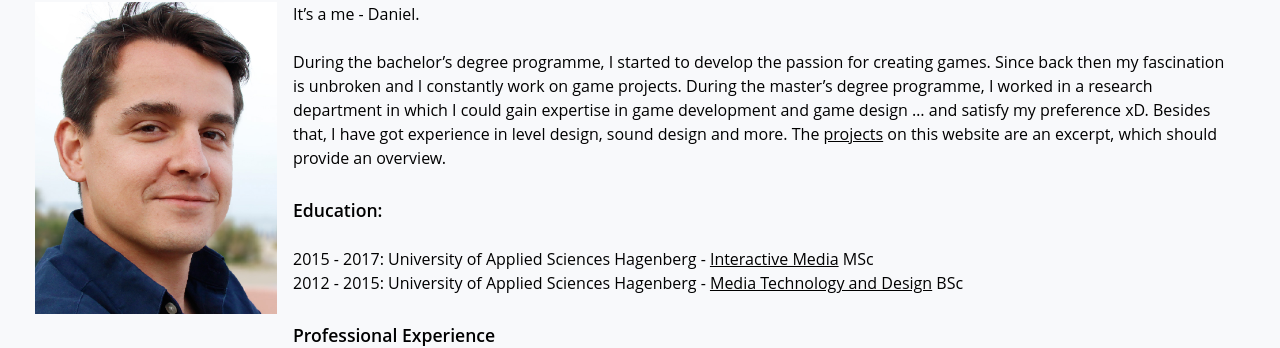
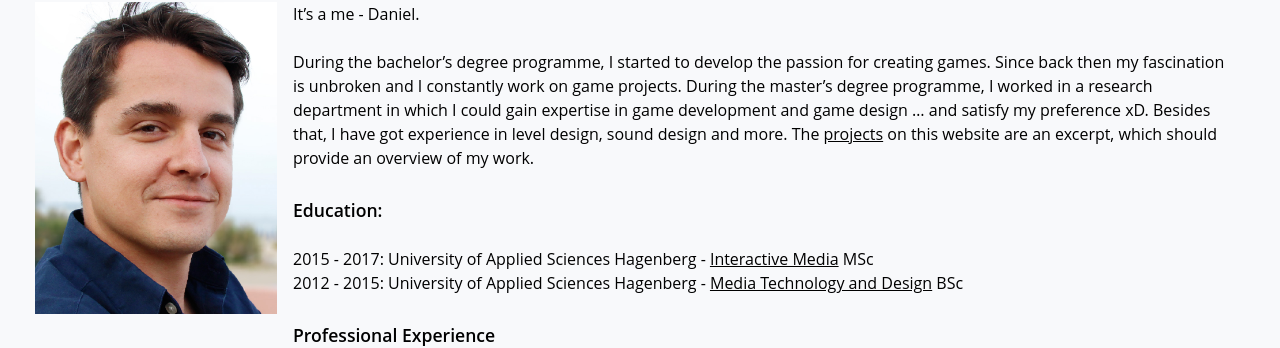
Before and after one commit to danielrammer/danielrammer.github.io, a Jekyll site: the page built from index.html, in a window 1280 px wide and 900 px high, scrolled down 3050 px. Shown: the part 233-581 px from the top of the window. Built offline with Jekyll 4.4.1, drawn with Linux system fonts in a browser that asks for light colours; a script that is not in the unit is left out.

Commit message:
updated about me

```diff
--- a/_aboutme.md
+++ b/_aboutme.md
@@ -1,7 +1,7 @@
 
 It’s a me - Daniel.
 
-During the bachelor's degree programme, I started to develop the passion for creating games. Since back then my fascination is unbroken and I constantly work on game projects. During the master's degree programme, I worked in a research department in which I could gain expertise in game development and game design ... and satisfy my preference xD. Besides that, I have got experience in level design, sound design and more. The [projects]({{ site.baseurl }}/projects/) on this website are an excerpt, which should provide an overview.
+During the bachelor's degree programme, I started to develop the passion for creating games. Since back then my fascination is unbroken and I constantly work on game projects. During the master's degree programme, I worked in a research department in which I could gain expertise in game development and game design ... and satisfy my preference xD. Besides that, I have got experience in level design, sound design and more. The [projects]({{ site.baseurl }}/projects/) on this website are an excerpt, which should provide an overview of my work.
 
 ### Education:
 * 2015 - 2017: University of Applied Sciences Hagenberg - [Interactive Media](https://www.fh-ooe.at/en/hagenberg-campus/studiengaenge/master/interactive-media/) MSc
```
